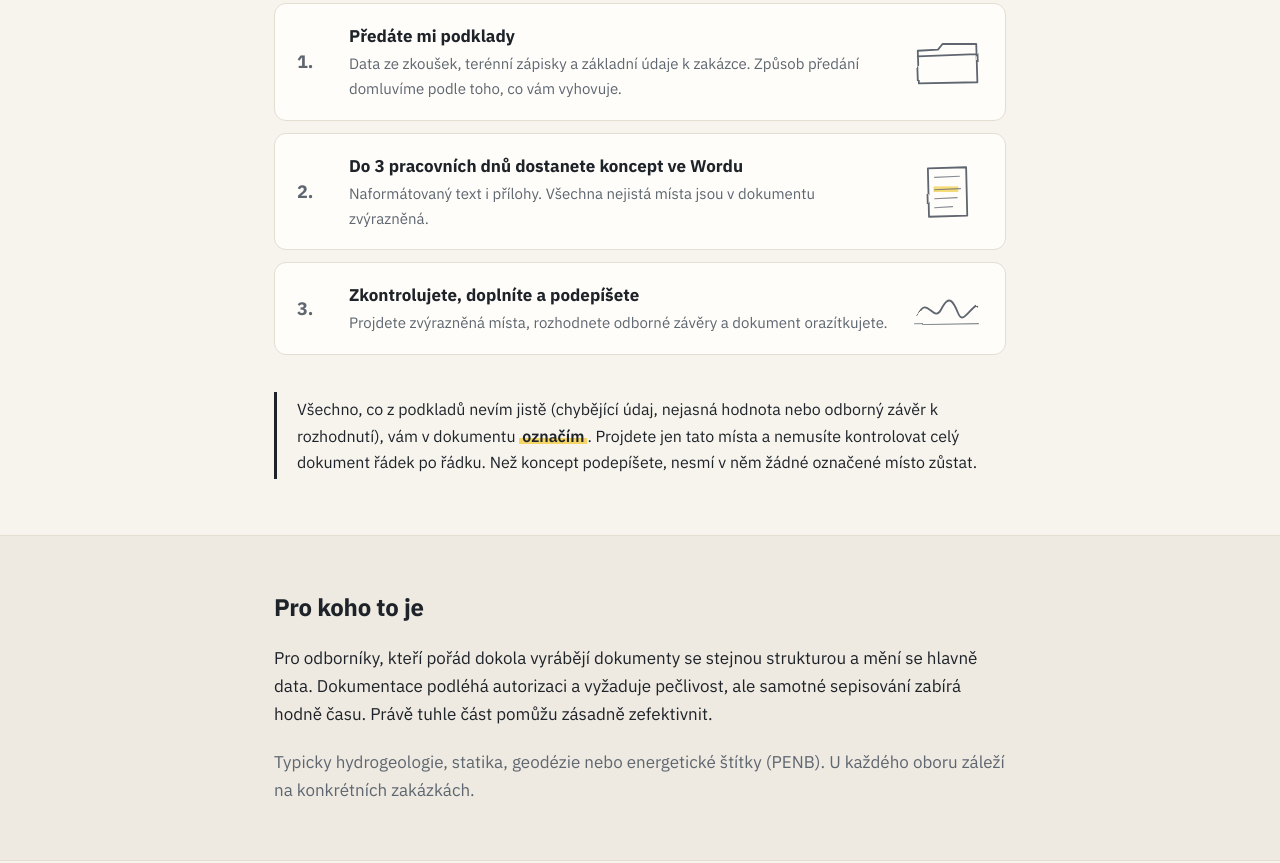
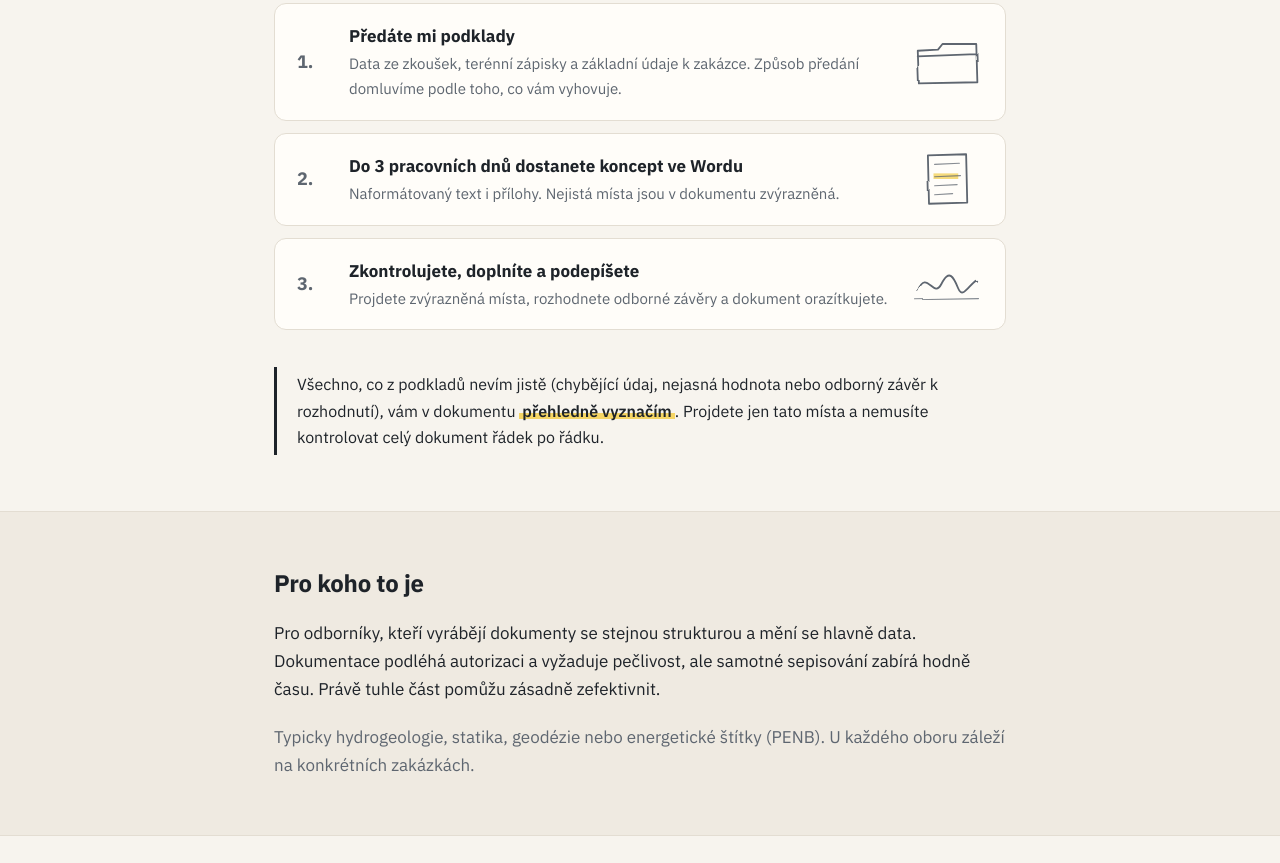
Before and after one commit to mstasek/mstasek.github.io, a plain HTML site: page index.html in a window 1280 px wide. Shown: the part 767-1630 px from the top of the page. Drawn offline with Linux system fonts and the light colour scheme.

Commit message:
Update index.html

```diff
--- a/index.html
+++ b/index.html
@@ -243,19 +243,19 @@
       <ol class="steps">
         <li><div><strong>Předáte mi podklady</strong><p>Data ze zkoušek, terénní zápisky a základní údaje k zakázce. Způsob předání domluvíme podle toho, co vám vyhovuje.</p></div>
           <svg class="sketch" viewBox="0 0 64 48" aria-hidden="true"><path class="pen" d="M6 14 L24 13 L28 8 L58 8 L59 42 L7 43 Z M6 19 L58 17"/></svg></li>
-        <li><div><strong>Do 3 pracovních dnů dostanete koncept ve Wordu</strong><p>Naformátovaný text i přílohy. Všechna nejistá místa jsou v dokumentu zvýrazněná.</p></div>
+        <li><div><strong>Do 3 pracovních dnů dostanete koncept ve Wordu</strong><p>Naformátovaný text i přílohy. Nejistá místa jsou v dokumentu zvýrazněná.</p></div>
           <svg class="sketch" viewBox="0 0 64 48" aria-hidden="true"><path class="pen paper" d="M15 3 L49 2 L50 45 L16 46 Z"/><rect class="mark" x="20" y="19" width="22" height="5"/><path class="pen thin" d="M21 11 L43 10 M21 22 L44 21 M21 30 L41 29 M21 38 L37 37"/></svg></li>
         <li><div><strong>Zkontrolujete, doplníte a podepíšete</strong><p>Projdete zvýrazněná místa, rozhodnete odborné závěry a dokument orazítkujete.</p></div>
           <svg class="sketch" viewBox="0 0 64 48" aria-hidden="true"><path class="pen" d="M6 30 C14 10, 20 38, 27 24 S38 18, 42 28 S52 24, 58 21"/><path class="pen thin" d="M4 38 L60 37"/></svg></li>
       </ol>
-      <p class="note">Všechno, co z podkladů nevím jistě (chybějící údaj, nejasná hodnota nebo odborný závěr k rozhodnutí), vám v dokumentu <span class="hl">označím</span>. Projdete jen tato místa a nemusíte kontrolovat celý dokument řádek po řádku. Než koncept podepíšete, nesmí v něm žádné označené místo zůstat.</p>
+      <p class="note">Všechno, co z podkladů nevím jistě (chybějící údaj, nejasná hodnota nebo odborný závěr k rozhodnutí), vám v dokumentu <span class="hl">přehledně vyznačím</span>. Projdete jen tato místa a nemusíte kontrolovat celý dokument řádek po řádku. </p>
     </div>
   </section>
 
   <section class="alt">
     <div class="wrap">
       <h2>Pro koho to je</h2>
-      <p>Pro odborníky, kteří pořád dokola vyrábějí dokumenty se stejnou strukturou a mění se hlavně data. Dokumentace podléhá autorizaci a vyžaduje pečlivost, ale samotné sepisování zabírá hodně času. Právě tuhle část pomůžu zásadně zefektivnit.</p>
+      <p>Pro odborníky, kteří vyrábějí dokumenty se stejnou strukturou a mění se hlavně data. Dokumentace podléhá autorizaci a vyžaduje pečlivost, ale samotné sepisování zabírá hodně času. Právě tuhle část pomůžu zásadně zefektivnit.</p>
       <p class="muted">Typicky hydrogeologie, statika, geodézie nebo energetické štítky (PENB). U každého oboru záleží na konkrétních zakázkách.</p>
     </div>
   </section>
@@ -310,7 +310,7 @@
       <div class="faq">
         <div>
           <h3>Kdo za dokument ručí?</h3>
-          <p>Za odborné závěry a podpis ručíte vy, stejně jako dnes. Já ručím za svou část: koncept odpovídá vašim podkladům, nic nejistého v něm nezůstane bez označení a chyby, které najdete, opravím bez příplatku. <span class="hl">Razítka ani podpisy do dokumentů nikdy nevkládám.</span></p>
+          <p>Za odborné závěry a podpis ručíte vy, stejně jako dnes. Já ručím za svou část: koncept odpovídá vašim podkladům, nic nejistého v něm nezůstane bez označení a chyby, které najdete, opravím bez příplatku. </p>
         </div>
         <div>
           <h3>Co se děje s mými daty?</h3>
@@ -318,7 +318,7 @@
         </div>
         <div>
           <h3>Musím se něco učit nebo instalovat?</h3>
-          <p>Ne. Nic se neinstaluje a koncept dostanete v běžném Wordu.</p>
+          <p>Ne. Nic se neinstaluje a koncept dostanete v běžném dokumentu.</p>
         </div>
         <div>
           <h3>Používáte AI?</h3>
```
